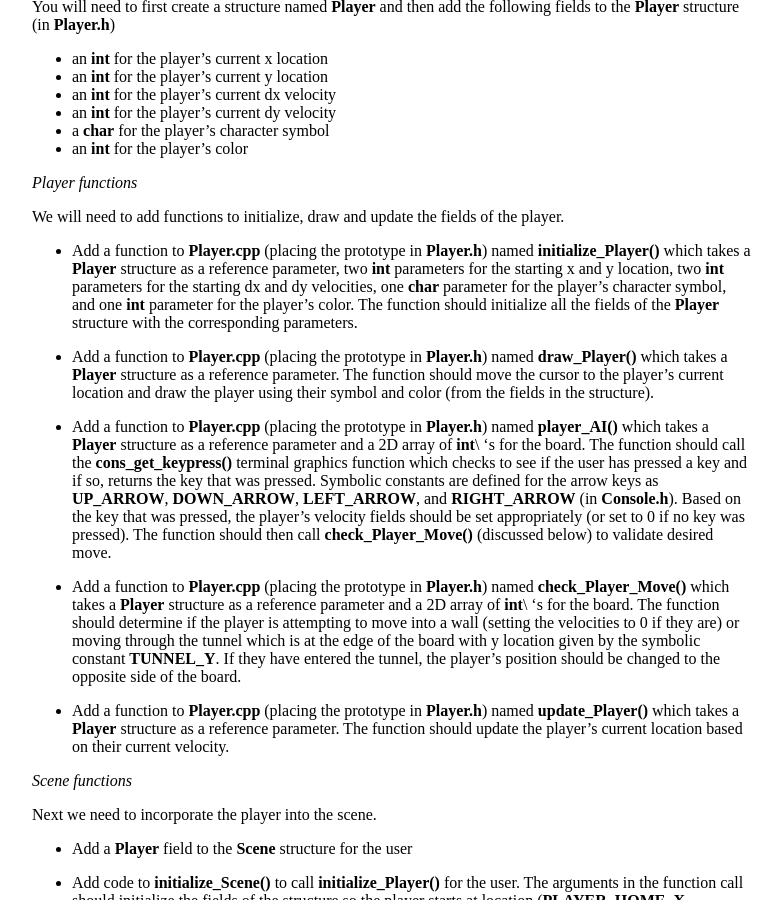
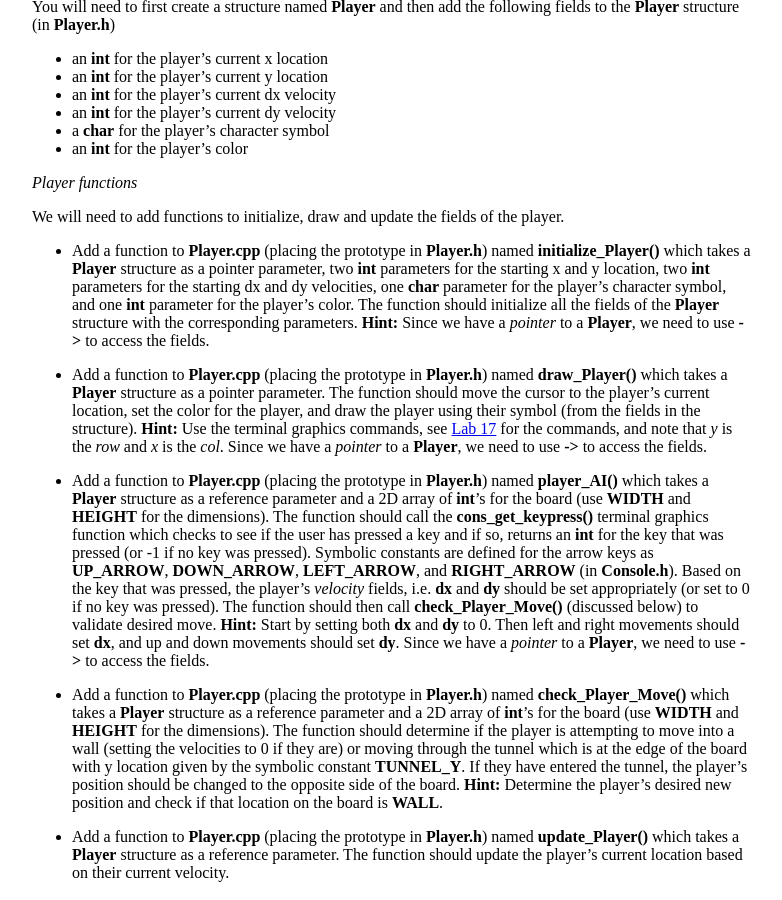
Before and after one commit to ycpcs/cs101-summer2016, a Jekyll site: the page built from assign/assign05.md, in a window 1280 px wide and 900 px high, scrolled down 2370 px. Shown: the whole window, without its empty margins (248-1030 px from the left). Built offline with Jekyll 4.4.1, drawn with Linux system fonts in a browser that asks for light colours; some of the changed text lies outside the part shown.

Commit message:
update assign 5
update assign 5

```diff
--- a/assign/assign05.md
+++ b/assign/assign05.md
@@ -122,13 +122,13 @@ You will need to first create a structure named **Player** and then add the foll
 
 We will need to add functions to initialize, draw and update the fields of the player.
 
--   Add a function to **Player.cpp** (placing the prototype in **Player.h**) named **initialize_Player()** which takes a **Player** structure as a reference parameter, two **int** parameters for the starting x and y location, two **int** parameters for the starting dx and dy velocities, one **char** parameter for the player's character symbol, and one **int** parameter for the player's color. The function should initialize all the fields of the **Player** structure with the corresponding parameters.
+-   Add a function to **Player.cpp** (placing the prototype in **Player.h**) named **initialize_Player()** which takes a **Player** structure as a pointer parameter, two **int** parameters for the starting x and y location, two **int** parameters for the starting dx and dy velocities, one **char** parameter for the player's character symbol, and one **int** parameter for the player's color. The function should initialize all the fields of the **Player** structure with the corresponding parameters. **Hint:** Since we have a *pointer* to a **Player**, we need to use **->** to access the fields.
 
--   Add a function to **Player.cpp** (placing the prototype in **Player.h**) named **draw_Player()** which takes a **Player** structure as a reference parameter. The function should move the cursor to the player's current location and draw the player using their symbol and color (from the fields in the structure).
+-   Add a function to **Player.cpp** (placing the prototype in **Player.h**) named **draw_Player()** which takes a **Player** structure as a pointer parameter. The function should move the cursor to the player's current location, set the color for the player, and draw the player using their symbol (from the fields in the structure). **Hint:** Use the terminal graphics commands, see [Lab 17](../labs/lab17.html) for the commands, and note that *y* is the *row* and *x* is the *col*. Since we have a *pointer* to a **Player**, we need to use **->** to access the fields.
 
--   Add a function to **Player.cpp** (placing the prototype in **Player.h**) named **player_AI()** which takes a **Player** structure as a reference parameter and a 2D array of **int**\ 's for the board. The function should call the **cons_get_keypress()** terminal graphics function which checks to see if the user has pressed a key and if so, returns the key that was pressed. Symbolic constants are defined for the arrow keys as **UP_ARROW**, **DOWN_ARROW**, **LEFT_ARROW**, and **RIGHT_ARROW** (in **Console.h**). Based on the key that was pressed, the player's velocity fields should be set appropriately (or set to 0 if no key was pressed). The function should then call **check_Player_Move()** (discussed below) to validate desired move.
+-   Add a function to **Player.cpp** (placing the prototype in **Player.h**) named **player_AI()** which takes a **Player** structure as a reference parameter and a 2D array of **int**'s for the board (use **WIDTH** and **HEIGHT** for the dimensions). The function should call the **cons_get_keypress()** terminal graphics function which checks to see if the user has pressed a key and if so, returns an **int** for the key that was pressed (or -1 if no key was pressed). Symbolic constants are defined for the arrow keys as **UP_ARROW**, **DOWN_ARROW**, **LEFT_ARROW**, and **RIGHT_ARROW** (in **Console.h**). Based on the key that was pressed, the player's *velocity* fields, i.e. **dx** and **dy** should be set appropriately (or set to 0 if no key was pressed). The function should then call **check_Player_Move()** (discussed below) to validate desired move. **Hint:** Start by setting both **dx** and **dy** to 0. Then left and right movements should set **dx**, and up and down movements should set **dy**. Since we have a *pointer* to a **Player**, we need to use **->** to access the fields.
 
--   Add a function to **Player.cpp** (placing the prototype in **Player.h**) named **check_Player_Move()** which takes a **Player** structure as a reference parameter and a 2D array of **int**\ 's for the board. The function should determine if the player is attempting to move into a wall (setting the velocities to 0 if they are) or moving through the tunnel which is at the edge of the board with y location given by the symbolic constant **TUNNEL_Y**. If they have entered the tunnel, the player's position should be changed to the opposite side of the board.
+-   Add a function to **Player.cpp** (placing the prototype in **Player.h**) named **check_Player_Move()** which takes a **Player** structure as a reference parameter and a 2D array of **int**'s for the board (use **WIDTH** and **HEIGHT** for the dimensions). The function should determine if the player is attempting to move into a wall (setting the velocities to 0 if they are) or moving through the tunnel which is at the edge of the board with y location given by the symbolic constant **TUNNEL_Y**. If they have entered the tunnel, the player's position should be changed to the opposite side of the board. **Hint:** Determine the player's desired new position and check if that location on the board is **WALL**.
 
 -   Add a function to **Player.cpp** (placing the prototype in **Player.h**) named **update_Player()** which takes a **Player** structure as a reference parameter. The function should update the player's current location based on their current velocity.
 
```
Also changed, not shown: other parts of assign/assign05.md (+3 -3 lines), 1 other file.
